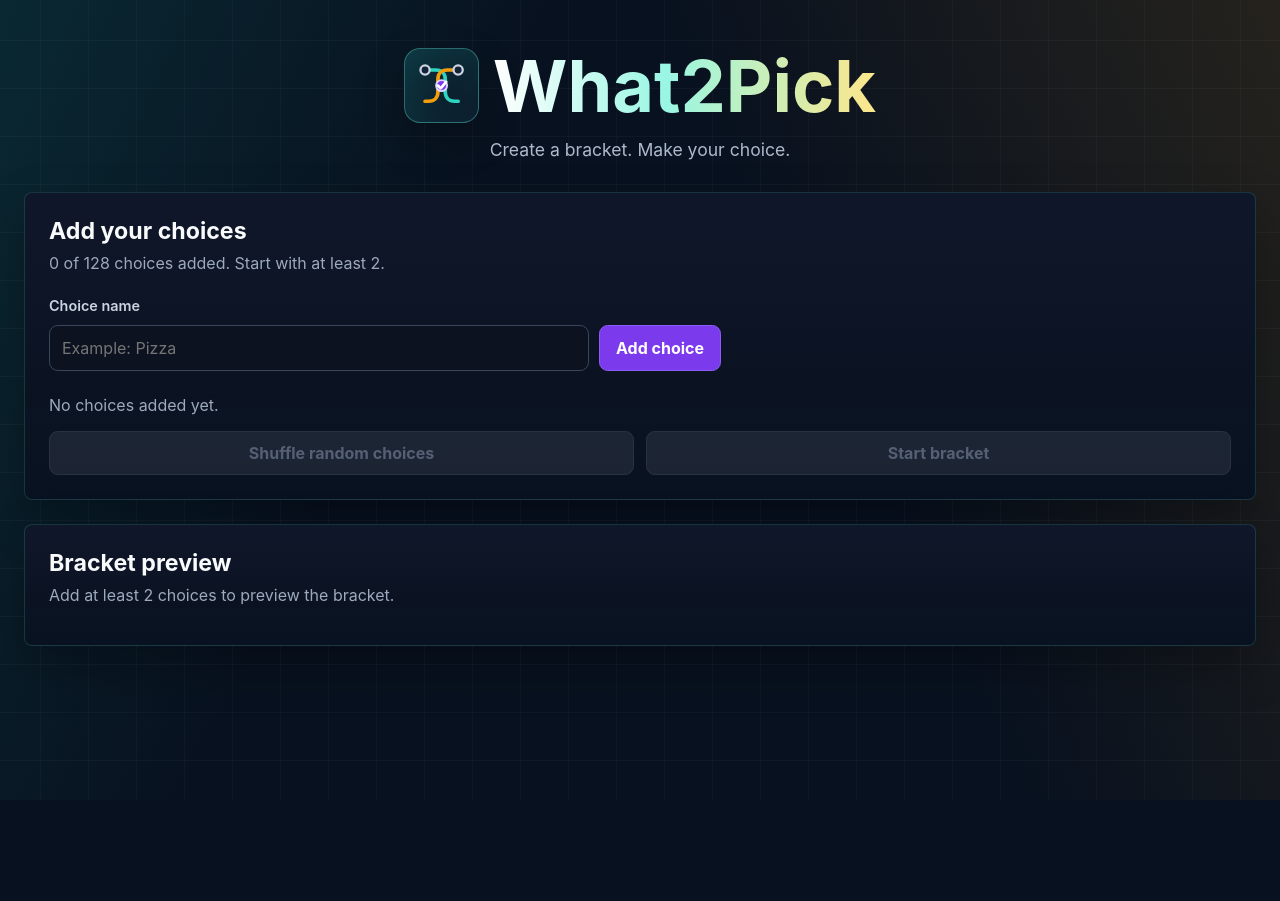
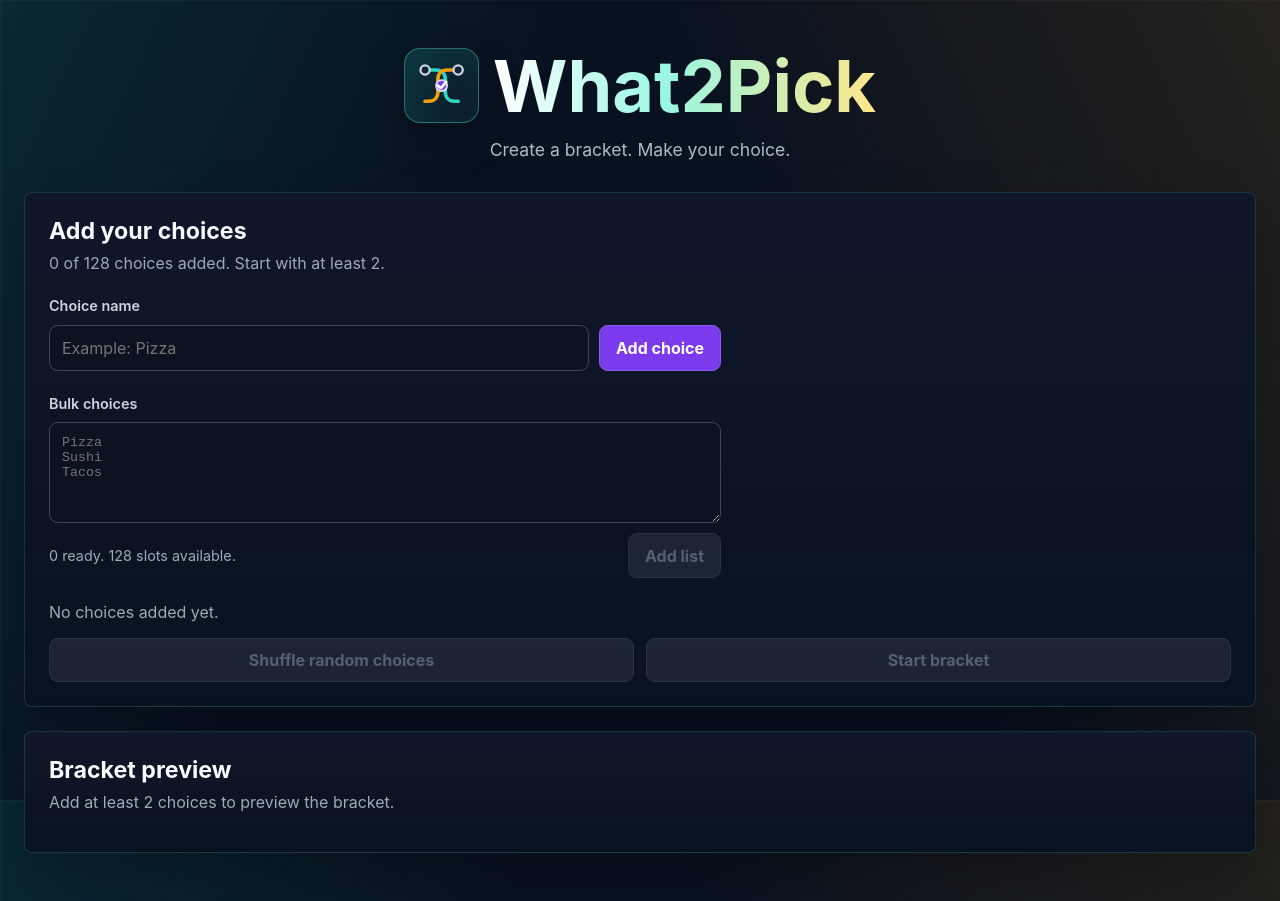
Before and after one commit to Dante54321/What2Pick, a React (Vite) app: page / in a window 1280 px wide. Before the commit the page ends 800 px from the top, so only its background shows below. Built offline with nearby package versions, Linux system fonts and the light colour scheme.

Commit message:
Agregué importación en bloque de choices.

```diff
--- a/src/App.css
+++ b/src/App.css
@@ -174,6 +174,7 @@
 }
 
 input,
+textarea,
 select {
   color: #f8fafc;
   background: #0c1220;
@@ -187,7 +188,16 @@
   padding: 0.75rem;
 }
 
+textarea {
+  grid-column: 1 / -1;
+  width: 100%;
+  min-width: 0;
+  padding: 0.75rem;
+  resize: vertical;
+}
+
 input:focus,
+textarea:focus,
 select:focus {
   outline: 2px solid #8b5cf6;
   outline-offset: 2px;
@@ -238,6 +248,17 @@
 
 .danger-button:hover:not(:disabled) {
   background: #b91c1c;
+}
+
+.bulk-choice-form {
+  grid-template-columns: minmax(0, 1fr) auto;
+}
+
+.import-summary {
+  align-self: center;
+  margin: 0;
+  color: #9da9bc;
+  font-size: 0.9rem;
 }
 
 .choice-list {
--- a/src/App.tsx
+++ b/src/App.tsx
@@ -7,6 +7,7 @@
   type FormEvent,
 } from 'react'
 import { getReductionRoundPlan, getReductionRoundPlans } from './bracket'
+import { getImportableChoiceNames } from './importChoices'
 import './App.css'
 
 const MIN_BRACKET_ITEMS = 2
@@ -290,6 +291,7 @@
 function App() {
   const persistedState = useMemo(readPersistedBracketState, [])
   const [choiceName, setChoiceName] = useState('')
+  const [bulkChoiceText, setBulkChoiceText] = useState('')
   const [choices, setChoices] = useState<Choice[]>(persistedState.choices)
   const [bracketStarted, setBracketStarted] = useState(
     persistedState.bracketStarted,
@@ -392,6 +394,11 @@
   ).length
   const canStartBracket =
     choices.length >= MIN_BRACKET_ITEMS && choices.length <= MAX_BRACKET_ITEMS
+  const availableChoiceSlots = MAX_BRACKET_ITEMS - choices.length
+  const { importableChoiceNames, skippedChoicesCount } = useMemo(
+    () => getImportableChoiceNames(bulkChoiceText, availableChoiceSlots),
+    [availableChoiceSlots, bulkChoiceText],
+  )
   const positionOptions = Array.from(
     { length: choices.length },
     (_, index) => `slot-${index + 1}` as FixedBracketPosition,
@@ -468,15 +475,35 @@
       return
     }
 
-    const newChoice: Choice = {
+    setChoices([...choices, createChoice(trimmedName)])
+    setChoiceName('')
+  }
+
+  function createChoice(name: string): Choice {
+    return {
       id: crypto.randomUUID(),
-      name: trimmedName,
+      name,
       position: 'random',
       randomOrder: Math.random(),
     }
+  }
 
-    setChoices([...choices, newChoice])
-    setChoiceName('')
+  function importBulkChoices(event: FormEvent<HTMLFormElement>) {
+    event.preventDefault()
+
+    if (
+      bracketStarted ||
+      availableChoiceSlots <= 0 ||
+      importableChoiceNames.length === 0
+    ) {
+      return
+    }
+
+    setChoices([
+      ...choices,
+      ...importableChoiceNames.map((name) => createChoice(name)),
+    ])
+    setBulkChoiceText('')
   }
 
   function removeChoice(choiceId: string) {
@@ -555,6 +582,7 @@
     }
 
     setChoiceName('')
+    setBulkChoiceText('')
     setChoices([])
     setBracketStarted(false)
     setWinnerByMatchId({})
@@ -695,6 +723,38 @@
               disabled={bracketStarted || choices.length >= MAX_BRACKET_ITEMS}
             >
               Add choice
+            </button>
+          </form>
+
+          <form className="bulk-choice-form" onSubmit={importBulkChoices}>
+            <label htmlFor="bulk-choice-list">Bulk choices</label>
+
+            <textarea
+              id="bulk-choice-list"
+              placeholder={'Pizza\nSushi\nTacos'}
+              value={bulkChoiceText}
+              onChange={(event) => setBulkChoiceText(event.target.value)}
+              disabled={bracketStarted || choices.length >= MAX_BRACKET_ITEMS}
+              rows={5}
+            />
+
+            <p className="import-summary">
+              {importableChoiceNames.length} ready. {availableChoiceSlots}{' '}
+              slots available.
+              {skippedChoicesCount > 0
+                ? ` ${skippedChoicesCount} will not fit.`
+                : ''}
+            </p>
+
+            <button
+              type="submit"
+              disabled={
+                bracketStarted ||
+                importableChoiceNames.length === 0 ||
+                choices.length >= MAX_BRACKET_ITEMS
+              }
+            >
+              Add list
             </button>
           </form>
 
--- /dev/null
+++ b/src/importChoices.ts
@@ -0,0 +1,16 @@
+export function getImportableChoiceNames(
+  bulkChoiceText: string,
+  availableChoiceSlots: number,
+) {
+  const choiceNames = bulkChoiceText
+    .split(/\r?\n/)
+    .map((name) => name.trim())
+    .filter(Boolean)
+
+  const importableChoiceNames = choiceNames.slice(0, availableChoiceSlots)
+
+  return {
+    importableChoiceNames,
+    skippedChoicesCount: choiceNames.length - importableChoiceNames.length,
+  }
+}
```
Also changed, not shown: 3 other files (tests, documents, lock files or other folders).
